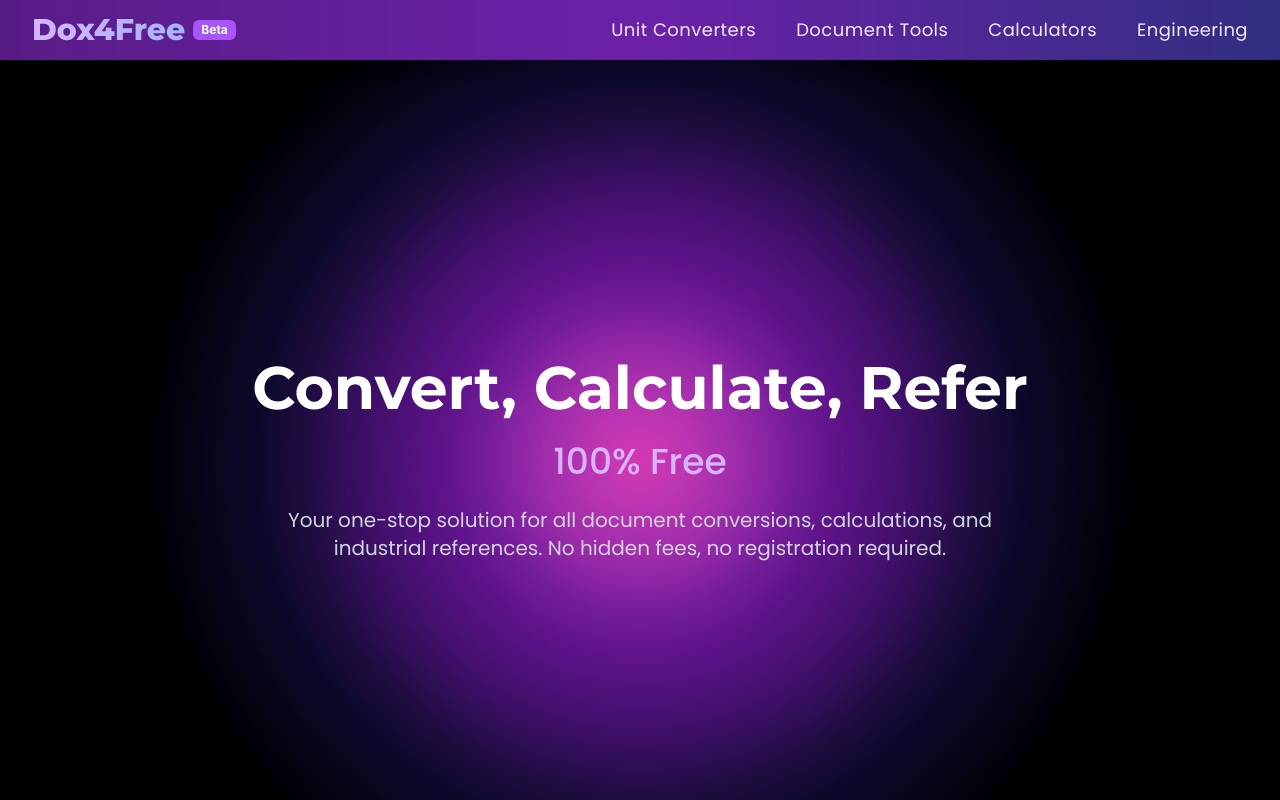
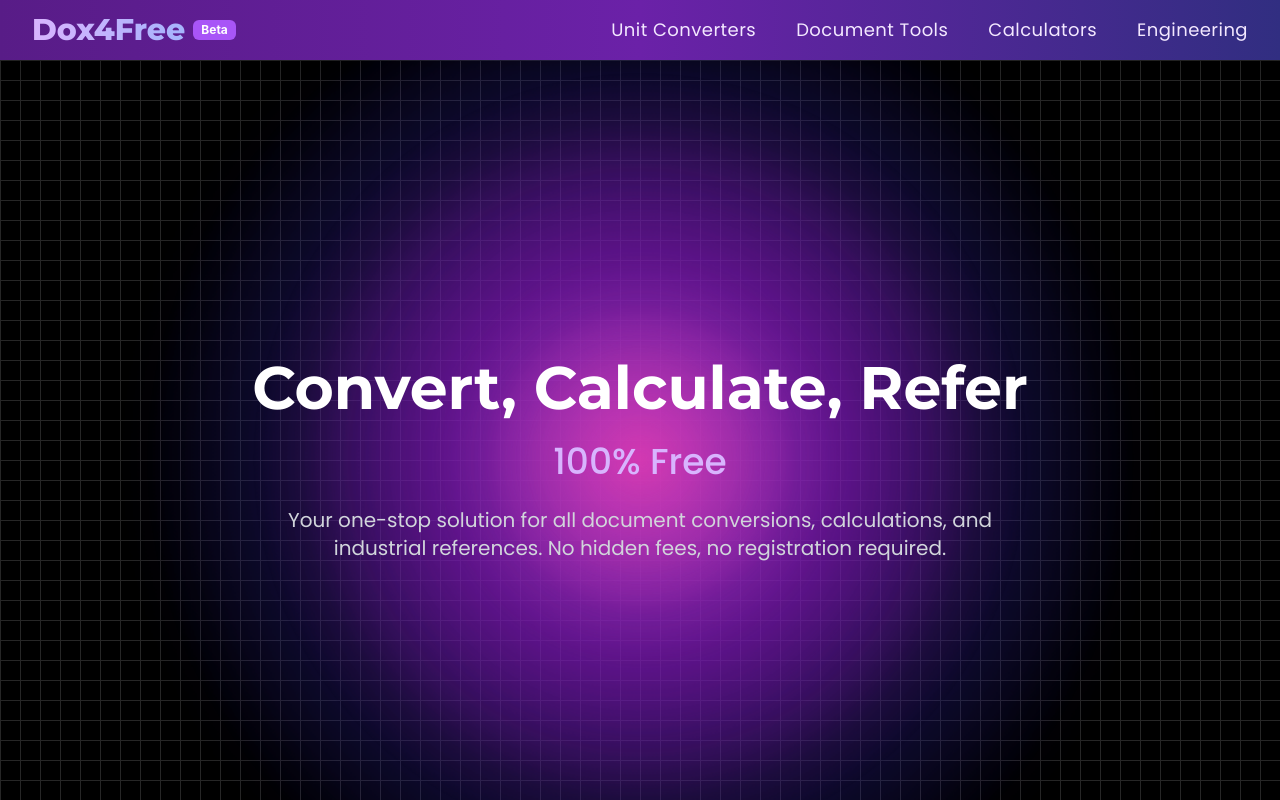
Before and after one commit to Evrenyilmaz101/dox4free, a React (Create React App) app: page / in a window 1280 px wide. Shown: the top 800 px of the page. Built offline with nearby package versions, Linux system fonts and the light colour scheme.

Commit message:
Add clearly visible gray grid background overlay

```diff
--- a/src/index.css
+++ b/src/index.css
@@ -17,9 +17,10 @@ body {
   -moz-osx-font-smoothing: grayscale;
   background-color: #0c0c14;
   color: white;
-  background-image: linear-gradient(rgba(68, 68, 68, 0.1) 1px, transparent 1px),
-                    linear-gradient(90deg, rgba(68, 68, 68, 0.1) 1px, transparent 1px);
-  background-size: 30px 30px;
+  background-image:
+    linear-gradient(#666666 1px, transparent 1px),
+    linear-gradient(90deg, #666666 1px, transparent 1px);
+  background-size: 20px 20px;
   background-attachment: fixed;
 }
 
--- a/src/pages/HomePage.tsx
+++ b/src/pages/HomePage.tsx
@@ -3,7 +3,17 @@ import { Link } from 'react-router-dom';
 
 const HomePage: React.FC = () => {
   return (
-    <div className="min-h-screen">
+    <div className="min-h-screen relative">
+      {/* Grid Background Overlay */}
+      <div
+        className="absolute inset-0 pointer-events-none z-0"
+        style={{
+          backgroundImage: 'linear-gradient(#999999 1px, transparent 1px), linear-gradient(90deg, #999999 1px, transparent 1px)',
+          backgroundSize: '20px 20px',
+          opacity: 0.25
+        }}
+      />
+
       {/* Hero Section with Sun-like Radiating Effect */}
       <div
         className="relative text-center py-24 overflow-hidden hero-container h-screen flex items-center justify-center"
```
